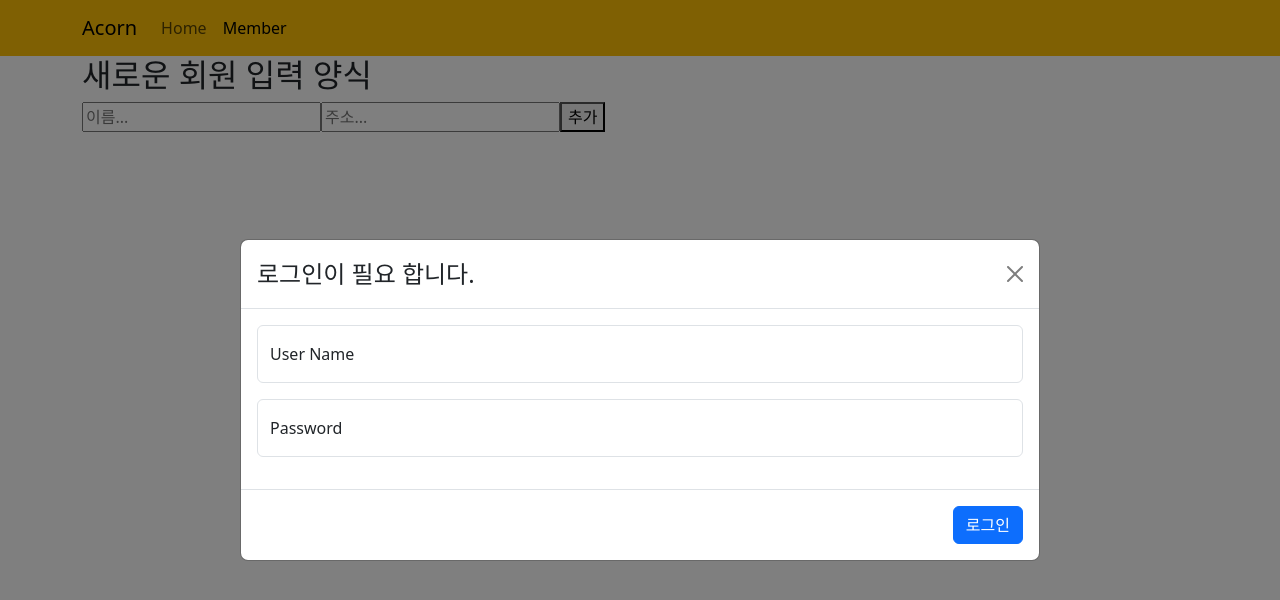
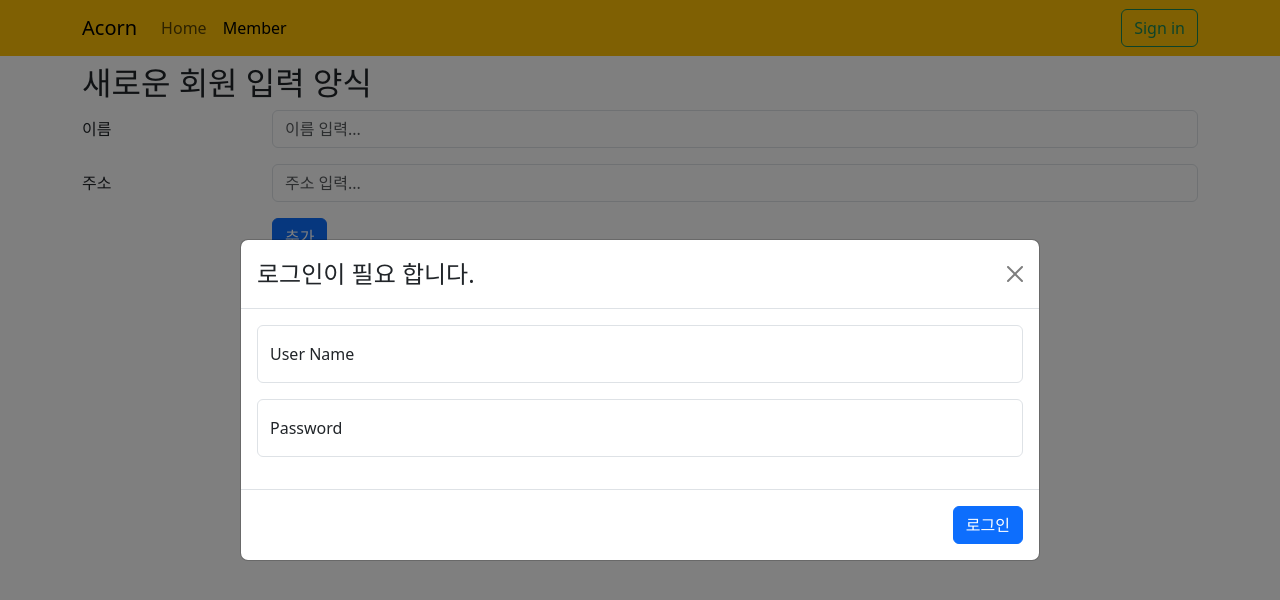
Before and after one commit to SSONGTJ/acorn202310_react, a React (Create React App) app: page /members/new in a window 1280 px wide. Shown: the top 600 px of the page. Built offline with nearby package versions, Linux system fonts and the light colour scheme.

Commit message:
Step16 에 Member 관련 기능 완성함

```diff
--- a/src/components/BsNavBar.js
+++ b/src/components/BsNavBar.js
@@ -1,20 +1,46 @@
 // src/components/BsNavBar.js
 
-import { Container, Nav, Navbar } from "react-bootstrap";
-import { NavLink } from "react-router-dom";
+import { Button, Container, Nav, Navbar } from "react-bootstrap";
+import { useDispatch, useSelector } from "react-redux";
+import { NavLink, useNavigate } from "react-router-dom";
 
 export default function BsNavBar(){
+    //로그인된 사용자명이 store 에 있는지 읽어와 본다.
+    const userName=useSelector(state=>state.userName)
+    //redux store 에 액션을 보낼 dispatch
+    const dispatch=useDispatch()
+    const navigate=useNavigate()
+
+    //로그아웃 버튼을 눌렀을때 호출되는 함수
+    const handleLogout = ()=>{
+        delete localStorage.token
+        dispatch({type:"UPDATE_USER", payload:null})
+        dispatch({type:"SET_LOGIN", payload:false})
+        navigate("/")
+    }
 
     return (
-        <Navbar expand="md" className="bg-warning">
+        <Navbar expand="md" className="bg-warning mb-2">
             <Container>
                 <Navbar.Brand href="#home">Acorn</Navbar.Brand>
                 <Navbar.Toggle aria-controls="one"/>
                 <Navbar.Collapse id="one">
-                    <Nav>
+                    <Nav className="me-auto">
                         <Nav.Link as={NavLink} to="/">Home</Nav.Link>
                         <Nav.Link as={NavLink} to="/members">Member</Nav.Link>
                     </Nav>
+                    {/* store 에 userName 이 null 이 아니면 userName 을 출력 아니면 로그인 버튼 출력 */}
+                    { userName ?
+                        <>
+                            <Nav>
+                                <Nav.Link as={NavLink}>{userName}</Nav.Link>
+                                <span className="navbar-text">Signed in</span>
+                            </Nav>
+                            <Button onClick={handleLogout} className="ms-2" variant="outline-primary">Logout</Button>
+                        </>
+                        :
+                        <Button variant="outline-success">Sign in</Button>
+                    }
                 </Navbar.Collapse>
             </Container>
         </Navbar>
--- a/src/pages/Home.js
+++ b/src/pages/Home.js
@@ -2,6 +2,7 @@
 
 import axios from "axios"
 import { useEffect, useState } from "react"
+import { ListGroup, ListGroupItem } from "react-bootstrap"
 
 export default function Home(){
 
@@ -18,9 +19,9 @@ export default function Home(){
         <>
             <h1>인덱스 페이지입니다</h1>
             <h2>공지사항</h2>
-            <ul>
-                {notice.map((item, index)=><li key={index}>{item}</li>)}
-            </ul>
+            <ListGroup as="ol" numbered>
+                {notice.map((item, index)=><ListGroup.Item as="li" key={index}>{item}</ListGroup.Item>)}
+            </ListGroup>
         </>
     )
 }
--- a/src/pages/Member.js
+++ b/src/pages/Member.js
@@ -2,6 +2,7 @@
 
 import axios from "axios";
 import { useEffect, useState } from "react";
+import { Button, Table } from "react-bootstrap";
 import { Link, useNavigate } from "react-router-dom";
 
 export default function Member(){
@@ -42,7 +43,7 @@ export default function Member(){
         <>
             <Link to="/members/new">회원추가</Link>
             <h1>회원 목록 입니다</h1>
-            <table>
+            <Table striped bordered hover size="sm">
                 <thead>
                     <tr>
                         <th>번호</th>
@@ -58,16 +59,16 @@ export default function Member(){
                     <td>{item.name}</td>
                     <td>{item.addr}</td>
                     <td>
-                        <button onClick={()=>{
+                        <Button variant="warning" size="sm" onClick={()=>{
                             navigate(`/members/${item.num}/edit`)
-                        }}>수정</button>
+                        }}>수정</Button>
                     </td>
                     <td>
-                        <button onClick={()=>handleDelete(item.num)}>삭제</button>
+                        <Button variant="danger" size="sm" onClick={()=>handleDelete(item.num)}>삭제</Button>
                     </td>
                 </tr>)}
                 </tbody>
-            </table>
+            </Table>
         </>
     )
 }
--- a/src/pages/MemberForm.js
+++ b/src/pages/MemberForm.js
@@ -2,6 +2,7 @@
 
 import axios from "axios";
 import { useState } from "react";
+import { Button, Col, Form, Row } from "react-bootstrap";
 import { useNavigate } from "react-router-dom";
 
 export default function MemberForm(){
@@ -35,9 +36,27 @@ export default function MemberForm(){
     return (
         <>
             <h2>새로운 회원 입력 양식</h2>
-            <input type="text" name="name" placeholder="이름..." onChange={handleChange}/>
-            <input type="text" name="addr" placeholder="주소..." onChange={handleChange}/>
-            <button onClick={handleSave}>추가</button>
+            <Form>
+                <Form.Group as={Row} className="mb-3" controlId="name">
+                    <Form.Label column sm="2">이름</Form.Label>
+                    <Col sm="10">
+                        <Form.Control onChange={handleChange} type="text" name="name" placeholder="이름 입력..."/>
+                    </Col>
+                </Form.Group>
+                <Form.Group as={Row} className="mb-3" controlId="addr">
+                    <Form.Label column sm="2">주소</Form.Label>
+                    <Col sm="10">
+                        <Form.Control onChange={handleChange} type="text" name="addr" placeholder="주소 입력..." />
+                    </Col>
+                </Form.Group>
+                <Row>
+                    <Col sm="2"></Col>
+                    <Col sm="10">
+                        <Button variant="primary" onClick={handleSave}>추가</Button>
+                    </Col>
+                </Row>
+            </Form>
+
         </>
     )
 }
```
